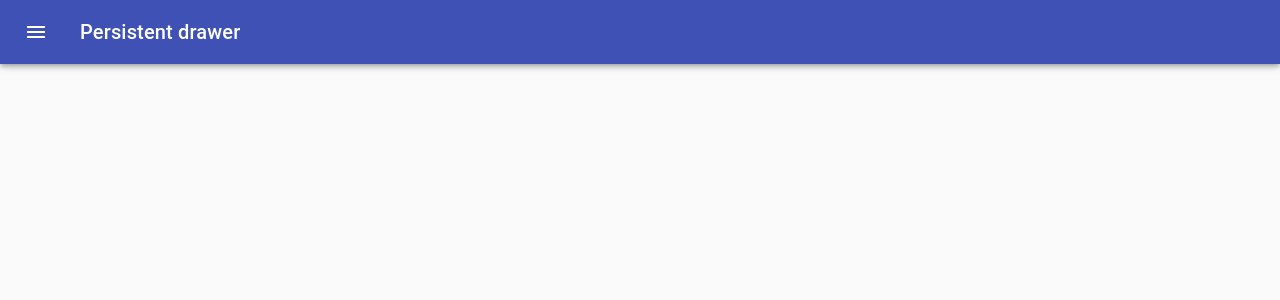
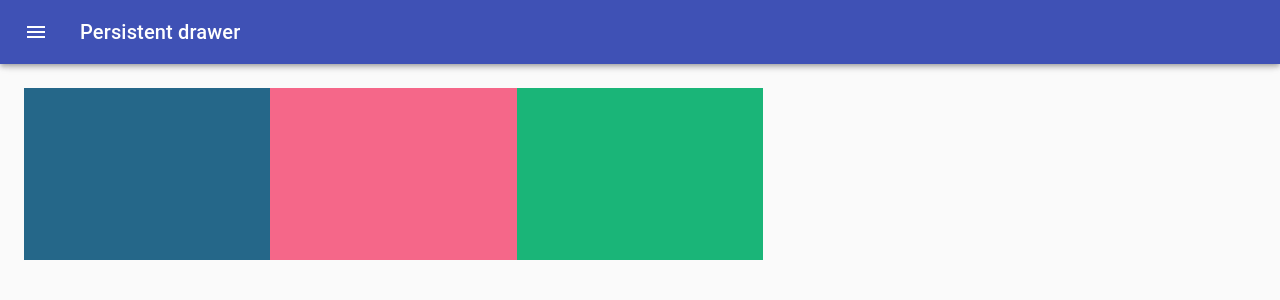
Before and after one commit to vishnuk7/Hue, a React (Create React App) app: page /palette/new in a window 1280 px wide. Shown: the top 300 px of the page. Built offline with nearby package versions, Linux system fonts and the light colour scheme.

Commit message:
add dargable color box ⚓📦

```diff
--- /dev/null
+++ b/src/DargableColorBox.js
@@ -0,0 +1,22 @@
+import React from 'react';
+import { withStyles } from '@material-ui/styles';
+
+const styles = {
+	root: {
+		width: '20%',
+		height: '25%',
+		margin: '0 auto',
+		display: 'inline-block',
+		position: 'relative',
+		cursor: 'pointer',
+		marginBottom: '-5.5px',
+	},
+};
+
+function DargableColorBox(props) {
+	const { color, classes } = props;
+
+	return <div className={classes.root} style={{ backgroundColor: color }}></div>;
+}
+
+export default withStyles(styles)(DargableColorBox);
--- a/src/NewPaletteForm.js
+++ b/src/NewPaletteForm.js
@@ -12,6 +12,8 @@ import MenuIcon from '@material-ui/icons/Menu';
 import ChevronLeftIcon from '@material-ui/icons/ChevronLeft';
 import Button from '@material-ui/core/Button';
 import { ChromePicker } from 'react-color';
+
+import DargableColorBox from './DargableColorBox';
 
 const drawerWidth = 400;
 
@@ -56,6 +58,7 @@ const styles = (theme) => ({
 	},
 	content: {
 		flexGrow: 1,
+		height: 'calc(100vh - 64px)',
 		padding: theme.spacing.unit * 3,
 		transition: theme.transitions.create('margin', {
 			easing: theme.transitions.easing.sharp,
@@ -108,7 +111,7 @@ class NewPaletteForm extends Component {
 
 	render() {
 		const { classes } = this.props;
-		const { open, currentColor } = this.state;
+		const { open, currentColor, colors } = this.state;
 
 		return (
 			<div className={classes.root}>
@@ -167,6 +170,9 @@ class NewPaletteForm extends Component {
 						[classes.contentShift]: open,
 					})}>
 					<div className={classes.drawerHeader} />
+					{colors.map((color) => (
+						<DargableColorBox color={color} />
+					))}
 				</main>
 			</div>
 		);
```
